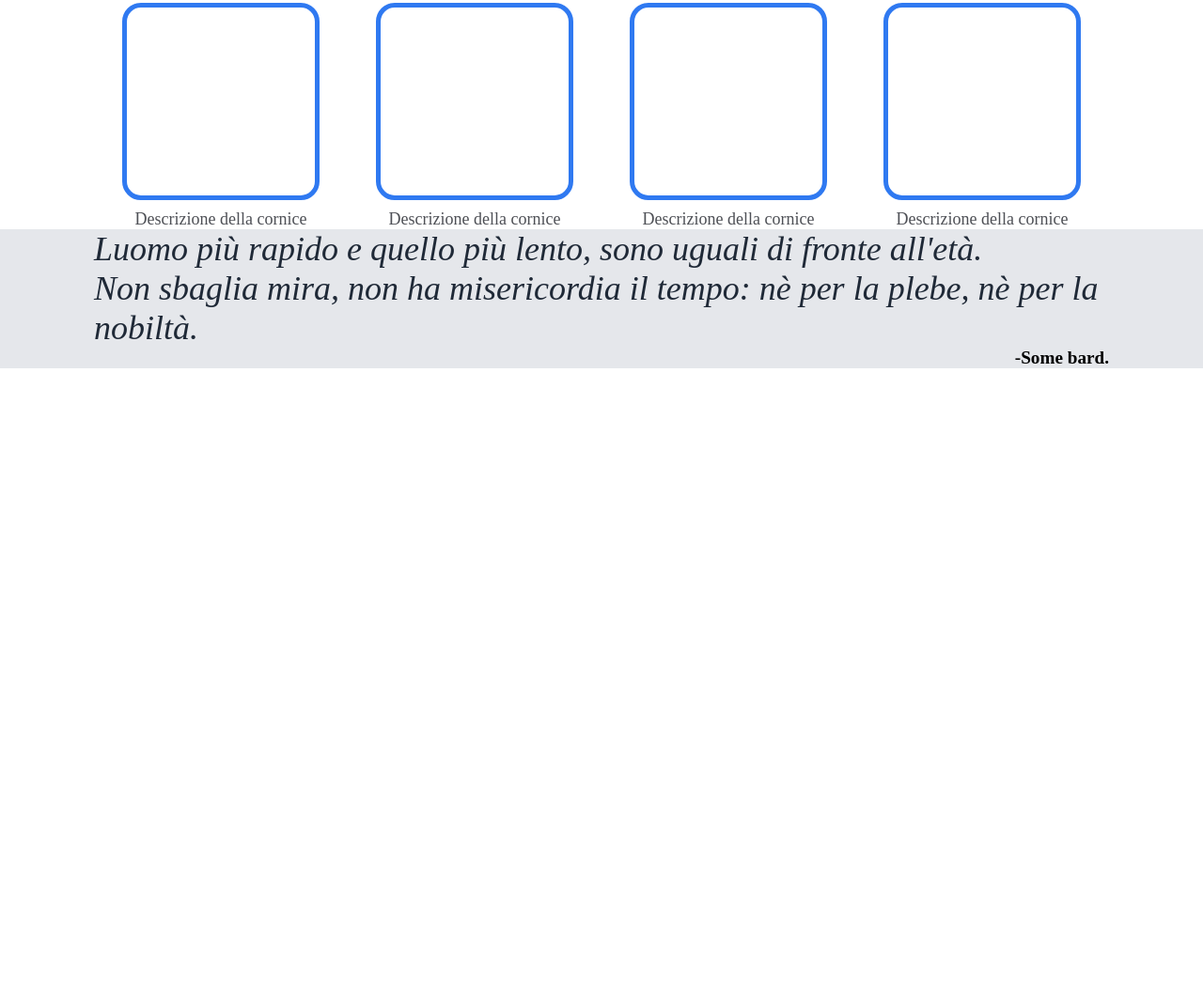
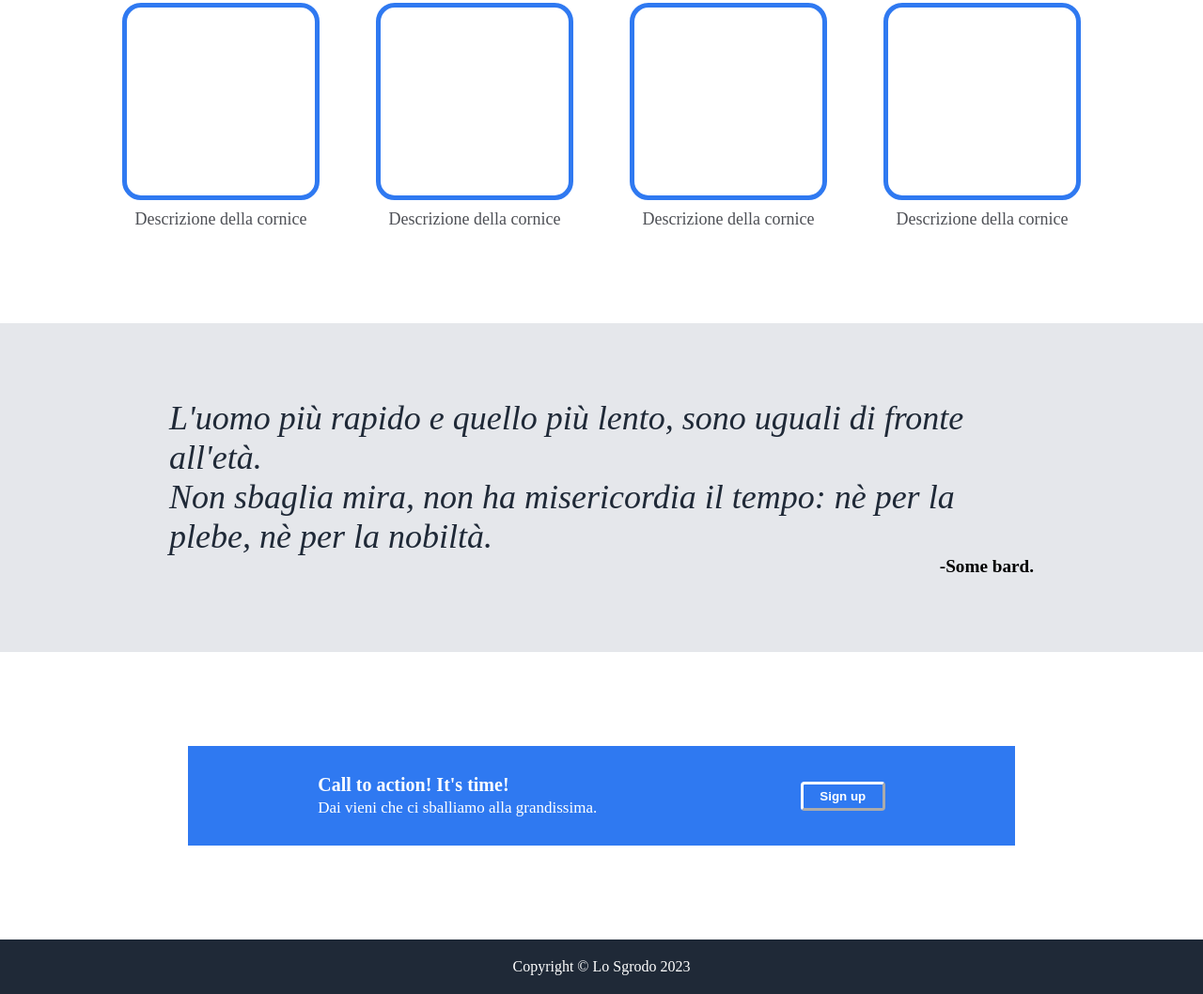
Before and after one commit to fatstalker/LandingPageAssignment, a plain HTML site: page index.html in a window 1280 px wide. Shown: the part 759-1817 px from the top of the page at 94% size. Before the commit the page ends 1151 px from the top, so only its background shows below. Drawn offline with Linux system fonts and the light colour scheme.

Commit message:
Add footer plus commens in style.css
added footer, fixed spaces between sections.
added comments to better distinguish code per sections in style file.
page is done. will fix the bugs as I spot them

```diff
--- a/index.html
+++ b/index.html
@@ -23,7 +23,7 @@
                     <div class="flex_container" id="h1_container">Embark with us into the future</div>
                     <div id="p_button">
                         <div class="flex_container"><p>We provide with the best personalized solutions for your project. Wether you just started your business journey or you manage an international corporation, we have all the instruments and the expertize to enhance your production. </p></div>
-                        <div class="flex_container" id="button_container"><button>Come to meet us</button></div>
+                        <div class="flex_container" id="button_container"><button class="header_button">Come to meet us</button></div>
                     </div><!--p_button-->
                 </div>
 
@@ -86,9 +86,9 @@
             </div>  <!--main_first-->
 
 
-            <div class="quote_section">
+            <div class="quote_section"><!--second main section-->
                 <div class="quote_container">
-                    <div class="quote_main"><p>Luomo più rapido e quello più lento,
+                    <div class="quote_main"><p>L'uomo più rapido e quello più lento,
                         sono uguali di fronte all'età.<br>
                         Non sbaglia mira, non ha misericordia il tempo:
                         nè per la plebe, nè per la nobiltà.
@@ -97,11 +97,22 @@
                 </div>
             </div>
 
-            <div></div>
+            <div><!--third main section-->
+                <div class="main_third">
+                    <div class="text_box">
+                        <div class="text_box_header">Call to action! It's time!</div>
+                        <div>Dai vieni che ci sballiamo alla grandissima.</div>
+                    </div>
+                    <div class="button_box">
+                        <button class="button_main_third">Sign up</button>
+                    </div>
+                </div>
+            </div>
 
         </main>
 
         <footer>
+            Copyright © Lo Sgrodo 2023
         </footer>
     </body>
 </html>
--- a/style.css
+++ b/style.css
@@ -9,6 +9,9 @@ body {
     display: flex;
     flex-direction: column;
 }
+
+
+/*-------------------header---------------------*/
 
 
 header {
@@ -72,7 +75,7 @@ ul {
     gap: 16px;
 }
 
-button {
+.header_button {
     border-radius: 10px;
     background-color: #3882f6;
     color: white;
@@ -105,8 +108,6 @@ button {
 
 
 
-
-
 .right_container_header {
     display: flex;
     justify-content: center;
@@ -118,8 +119,10 @@ button {
     max-height: 300px;
 }
 
-/*main*/
+/*---------------------main-----------------------*/
 
+
+/*boxes section*/
 
 main {
     display: flex;
@@ -153,6 +156,7 @@ main {
     gap: 60px;
     padding-left: 200px;
     padding-right: 200px;
+    margin-bottom: 100px;
 }
 .cornice {
     width: 200px;
@@ -177,13 +181,15 @@ main {
     flex-direction: column;
 }
 
+
+/*quote section*/
+
+
 .quote_container {
     display: flex;
     flex-direction: column;
     align-items: center;
-
-
-
+    padding: 80px;
 }
 
 .quote_main {
@@ -193,6 +199,7 @@ main {
     font-style: italic;
     color: #1f2937;
 }
+
 
 .quote_author {
     display: flex;
@@ -204,4 +211,57 @@ main {
 .quote_section {
     padding-left: 100px;
     padding-right: 100px;
+    margin-bottom: 100px;
 }
+
+
+/*call to action section*/
+
+
+.main_third {
+    background-color: #2f79f1;
+    margin-left: 200px;
+    margin-right: 200px;
+    padding: 30px;
+    display: flex;
+    justify-content: space-around;
+    align-items: center;
+    margin-bottom: 100px;
+}
+
+
+.text_box {
+    display: flex;
+    flex-direction: column;
+    gap: 3px;
+    font-size: 17px;
+    color: white;
+}
+
+.text_box_header {
+    font-size: 20px;
+    font-weight: bold;
+}
+
+
+.button_main_third {
+    background-color: transparent;
+    border-color: white;
+    border-radius: 4px;
+    border-width: 3px;
+    color: white;
+    width: 90px;
+    text-align: center;
+    font-weight: bold;
+    padding: 5px;
+}
+
+
+/*-----------------footer----------------------*/
+
+footer{
+    background-color: #1f2937;
+    padding: 20px;
+    color: white;
+    text-align: center;
+}
```
